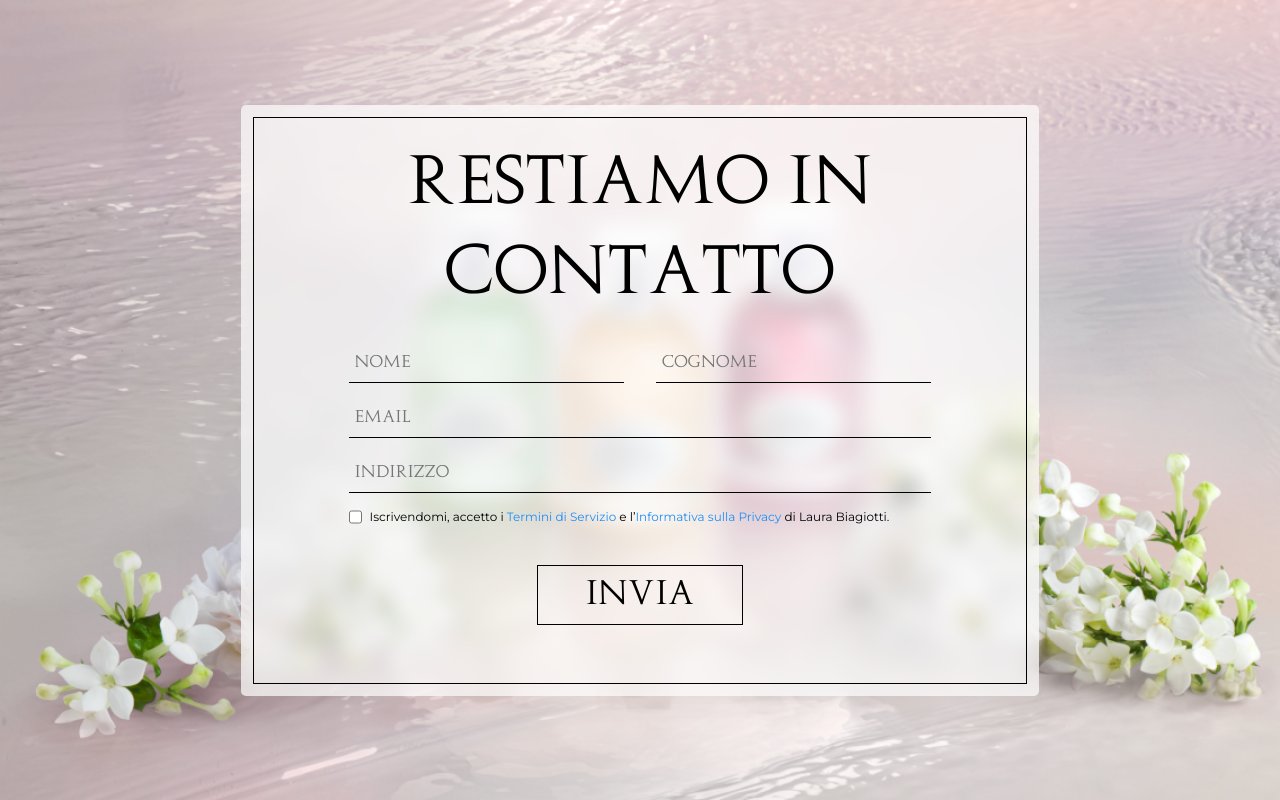
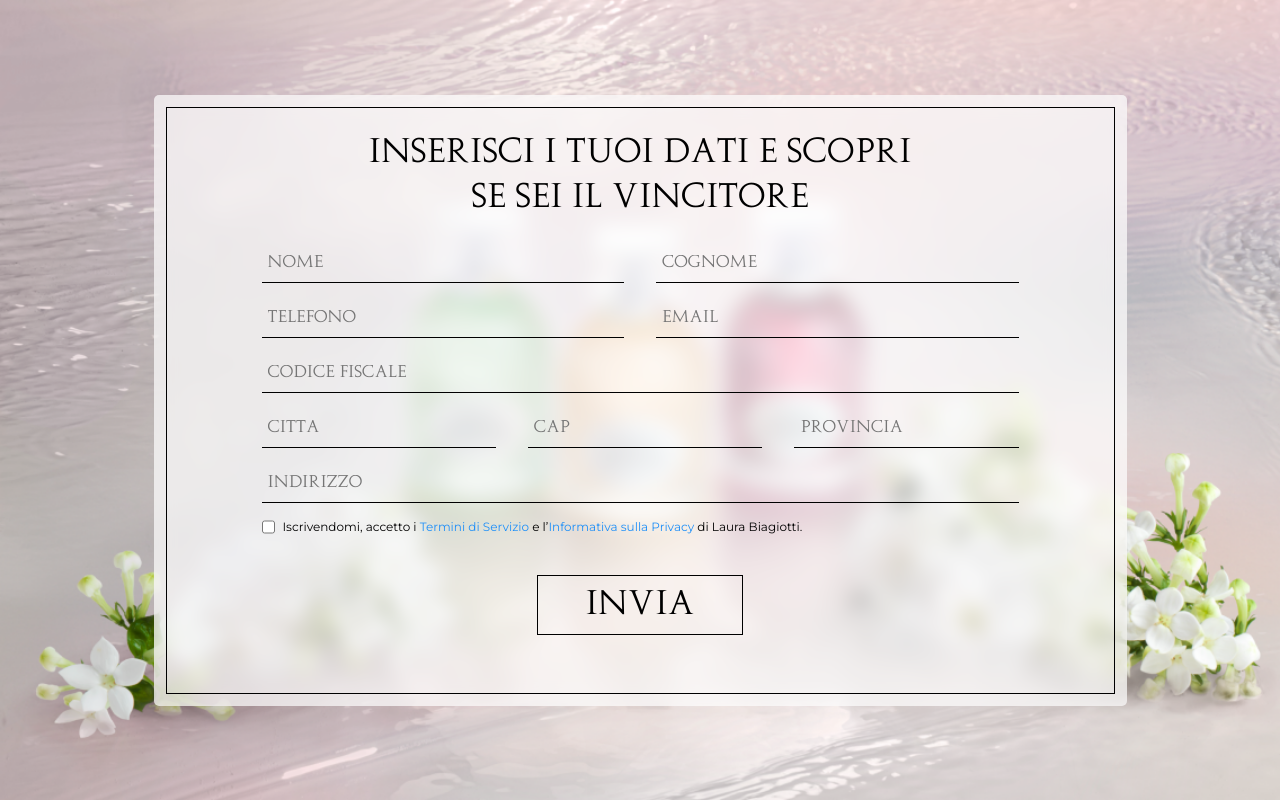
Before and after one commit to LeToleau/lb-contest, a React (Vite) app in the folder lb-contest-front/: page /contest-form in a window 1280 px wide. Built offline with nearby package versions, Linux system fonts and the light colour scheme.

Commit message:
#39 texts replaced - form updated

```diff
--- a/lb-contest-front/src/assets/scss/components/Form.scss
+++ b/lb-contest-front/src/assets/scss/components/Form.scss
@@ -60,7 +60,7 @@
         align-items: center;
         justify-content: center;
 
-        @media (max-width: 992px) {
+        @media (max-width: 1080px) {
             padding: 32px 30px 32px;
         }
 
@@ -69,20 +69,26 @@
         }
 
         h1 {
-            font-size: 64px;
+            font-size: 32px;
             font-weight: 500;
-            line-height: 90px;
+            line-height: 45px;
             margin-bottom: 24px;
-            max-width: 494px;
+            max-width: 543px;
+
+            @media (max-width: 1024px) {
+                font-size: 28px;
+                line-height: 40px;
+            }
+
+            /*@media (min-width: 769px) and (max-height: 735px) {
+                font-size: 52px;
+                line-height: 74px;
+            }
+            */
 
             @media (max-width: 767px) {
-                font-size: 40px;
-                line-height: 56px;
-            }
-
-            @media (min-width: 769px) and (max-height: 735px) {
-                font-size: 52px;
-                line-height: 74px;
+                font-size: 20px;
+                line-height: 28px;
             }
         }
     }
@@ -110,6 +116,27 @@
                 @media (max-width: 500px) {
                     max-width: 144px;
                 }
+            }
+        }
+
+        &:has(.form__row--newline) {
+            @media (max-width: 767px) {
+                flex-direction: column;
+            }
+        }
+
+        &--newline {
+            display: flex;
+            gap: 32px;
+            width: 100%;
+            @media (max-width: 767px) {
+                gap: 20px;
+            }
+        }
+
+        input#province {
+            @media (min-width: 768px) {
+                width: 44%;
             }
         }
 
--- a/lb-contest-front/src/components/Form.jsx
+++ b/lb-contest-front/src/components/Form.jsx
@@ -11,6 +11,11 @@ function Form() {
     name: '',
     lastname: '',
     email: '',
+    phone: '',
+    taxCode: '',
+    city: '',
+    postCode: '',
+    province: '',
     address: '',
     termsConditions: false,
   });
@@ -31,6 +36,11 @@ function Form() {
       name: '',
       lastname: '',
       email: '',
+      phone: '',
+      taxCode: '',
+      city: '',
+      postCode: '',
+      province: '',
       address: '',
       termsConditions: isChecked,
     });
@@ -91,7 +101,7 @@ function Form() {
     <div className="form" style={estiloDelDiv}>
       <form className="form__form" onSubmit={handleSubmit}>
         <div className="form__wrapper">
-          <h1>Restiamo in contatto</h1>
+          <h1>Inserisci i tuoi dati e scopri se sei il vincitore</h1>
           <div className="form__row">
             <input
               id="name"
@@ -112,11 +122,57 @@ function Form() {
           </div>
           <div className="form__row">
             <input
+              id="phone"
+              name="phone"
+              type="text"
+              placeholder="Telefono"
+              value={formData.phone}
+              onChange={handleChange}
+            />
+            <input
               id="email"
               name="email"
               type="email"
               placeholder="Email"
               value={formData.email}
+              onChange={handleChange}
+            />
+          </div>
+          <div className="form__row">
+            <input
+              id="tax-code"
+              name="taxCode"
+              type="text"
+              placeholder="Codice Fiscale"
+              value={formData.taxCode}
+              onChange={handleChange}
+            />
+          </div>
+          <div className="form__row">
+            <div className="form__row--newline">
+              <input
+                id="city"
+                name="city"
+                type="text"
+                placeholder="Cittá"
+                value={formData.city}
+                onChange={handleChange}
+              />
+              <input
+                id="post-code"
+                name="postCode"
+                type="text"
+                placeholder="CAP"
+                value={formData.postCode}
+                onChange={handleChange}
+              />
+            </div>
+            <input
+              id="province"
+              name="province"
+              type="text"
+              placeholder="Provincia"
+              value={formData.province}
               onChange={handleChange}
             />
           </div>
--- a/lb-contest-front/src/components/FormQ.jsx
+++ b/lb-contest-front/src/components/FormQ.jsx
@@ -11,6 +11,11 @@ function Form() {
     name: '',
     lastname: '',
     email: '',
+    phone: '',
+    taxCode: '',
+    city: '',
+    postCode: '',
+    province: '',
     address: '',
     termsConditions: false,
   });
@@ -31,6 +36,11 @@ function Form() {
       name: '',
       lastname: '',
       email: '',
+      phone: '',
+      taxCode: '',
+      city: '',
+      postCode: '',
+      province: '',
       address: '',
       termsConditions: isChecked,
     });
@@ -96,7 +106,7 @@ function Form() {
     <div className="form" style={estiloDelDiv}>
       <form className="form__form" onSubmit={handleSubmit}>
         <div className="form__wrapper">
-          <h1>Restiamo in contatto</h1>
+          <h1>Inserisci i tuoi dati e scopri se sei il vincitore</h1>
           <div className="form__row">
             <input
               id="name"
@@ -117,11 +127,57 @@ function Form() {
           </div>
           <div className="form__row">
             <input
+              id="phone"
+              name="phone"
+              type="text"
+              placeholder="Telefono"
+              value={formData.phone}
+              onChange={handleChange}
+            />
+            <input
               id="email"
               name="email"
               type="email"
               placeholder="Email"
               value={formData.email}
+              onChange={handleChange}
+            />
+          </div>
+          <div className="form__row">
+            <input
+              id="tax-code"
+              name="taxCode"
+              type="text"
+              placeholder="Codice Fiscale"
+              value={formData.taxCode}
+              onChange={handleChange}
+            />
+          </div>
+          <div className="form__row">
+            <div className="form__row--newline">
+              <input
+                id="city"
+                name="city"
+                type="text"
+                placeholder="Cittá"
+                value={formData.city}
+                onChange={handleChange}
+              />
+              <input
+                id="post-code"
+                name="postCode"
+                type="text"
+                placeholder="CAP"
+                value={formData.postCode}
+                onChange={handleChange}
+              />
+            </div>
+            <input
+              id="province"
+              name="province"
+              type="text"
+              placeholder="Provincia"
+              value={formData.province}
               onChange={handleChange}
             />
           </div>
--- a/lb-contest-front/src/components/Quasi.jsx
+++ b/lb-contest-front/src/components/Quasi.jsx
@@ -37,11 +37,12 @@ function Quasi() {
       <div className="quasi__card">
         <div className="quasi__text-wrapper">
           <h1>C&rsquo;ERI QUASI!</h1>
-          <h2>lorem ipsum dolor sit amet, consectatur adipiscing elit</h2>
-          <div className="button">
-            <PlayBtn text={'Torna Indietro'} onClick={handlePlayClick} />
-          </div>
+          <h2>Non hai vinto</h2>
+          <p>Ti terremo aggiornato sulle future iniziative di Laura Biagiotti Parfums</p>
         </div>
+      </div>
+      <div className="button">
+        <PlayBtn text={`Torna All'Inizio`} onClick={handlePlayClick} />
       </div>
     </div>
   );
--- a/lb-contest-front/src/components/StartPage.jsx
+++ b/lb-contest-front/src/components/StartPage.jsx
@@ -85,7 +85,7 @@ function StartPage() {
                 )}
               </Swiper>
             </div>
-            <div className="start-page__text">{'Lorem ipsum dolor sit amet, consectetur adipiscing elit. Aenean pellentesque gravida leo, fringilla varius velit ornare id. Vestibulum ante ipsum primis in faucibus orci luctus et ultrices posuere cubilia curae; Etiam lacinia mauris nec metus porttitor sagittis.'}</div>
+            <div className="start-page__text">{'Abbina almeno due ingredienti per ogni fragranza e prova a vincere fantastici premi come Eau de Toilette o una body lotion Aqve Romane e un fantastico weekend alle terme di Roma. Ad maiora!'}</div>
         </div>
         </div>
       <div className="button">
--- a/lb-contest-front/src/components/WinPage.jsx
+++ b/lb-contest-front/src/components/WinPage.jsx
@@ -16,6 +16,7 @@ function WinPage() {
     cssClass: "",
     bgd: "",
     text: "",
+    text2: "",
     img: "",
     btnLink: ""
   });
@@ -33,6 +34,7 @@ function WinPage() {
           cssClass: "version-1",
           bgd: Bgd,
           text: "Hai vinto uno dei profumi di Aqve Romane",
+          text2: "Congratulazioni hai vinto! Entra nel mondo di Aqve Romane con uno dei nostri premi, controlla la mail per riscattare il tuo premio.",
           img: Geles,
         });
         break;
@@ -41,6 +43,7 @@ function WinPage() {
           cssClass: "version-1",
           bgd: Bgd,
           text: "Hai Vinto una body lotion di Aqve Romane",
+          text2: "Congratulazioni hai vinto! Entra nel mondo di Aqve Romane con uno dei nostri premi, controlla la mail per riscattare il tuo premio.",
           img: Perfumes,
         });
         break;
@@ -49,6 +52,7 @@ function WinPage() {
           cssClass: "version-2",
           bgd: Bgd2,
           text: "Hai vinto un weekend tra le acque termali di Roma",
+          text2: "Congratulazioni hai vinto! Entra nel mondo di Aqve Romane con uno dei nostri premi, controlla la mail per riscattare il tuo premio.",
         });
         break;
     }
@@ -82,10 +86,11 @@ function WinPage() {
           <picture className="win-page__img">
             <img src={version.img} alt="Prize Image" />
           </picture>
-          <div className="button">
-            <PlayBtn text={'Ottenere Regalo'} onClick={handlePlayClick} />
-          </div>
+          <p>{version.text2}</p>
         </div>
+      </div>
+      <div className="button">
+        <PlayBtn text={'Ottenere Regalo'} onClick={handlePlayClick} />
       </div>
     </div>
   );
```
Also changed, not shown: lb-contest-front/src/assets/scss/components/Quasi.scss (+36 -16 lines), lb-contest-front/src/assets/scss/components/WinPage.scss (+39 -26 lines).
